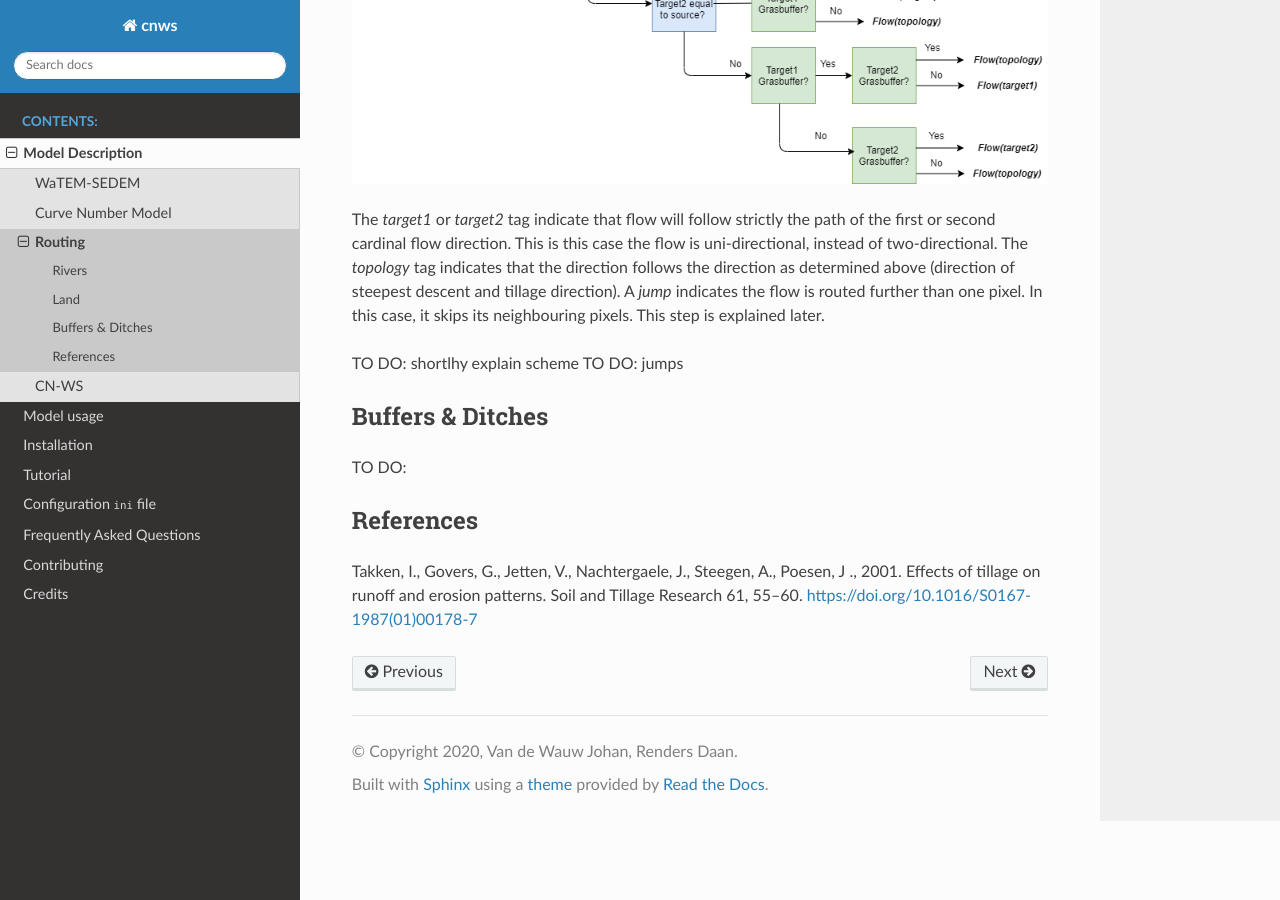
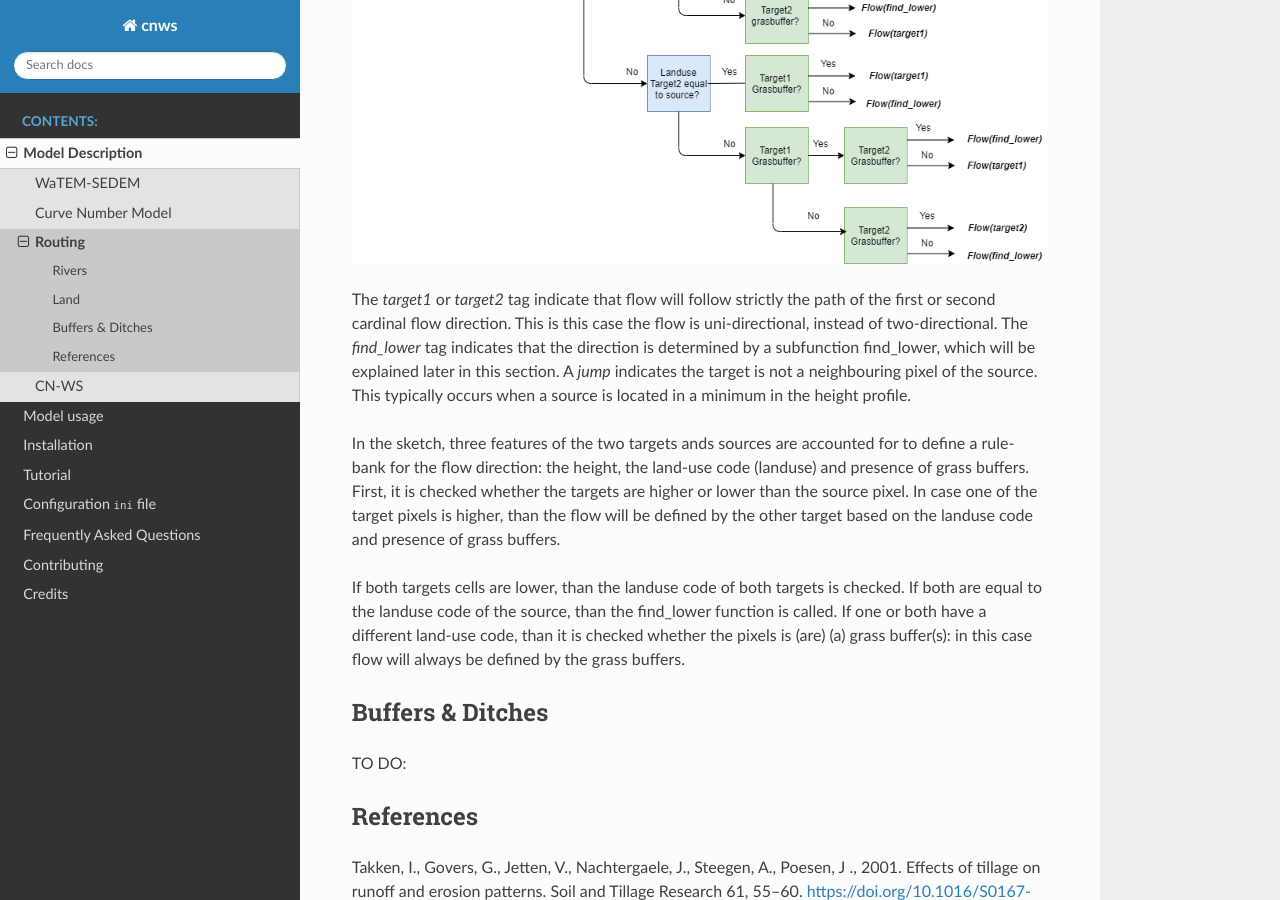
Before and after one commit to watem-sedem/watem-sedem, a Sphinx documentation site: the page built from docs/routing.rst, in a window 1280 px wide and 900 px high, scrolled down 873 px. Built offline with Sphinx 7.4.7 and the Read the Docs theme 2.0.0, drawn with Linux system fonts in a browser that asks for light colours.

Commit message:
update routing scheme + explanation scheme in docs

```diff
--- a/docs/routing.rst
+++ b/docs/routing.rst
@@ -26,16 +26,24 @@ land-use and presence of grass buffers, as shown in the scheme below:
 
 The `target1` or `target2` tag indicate that flow will follow strictly the path
 of the first or second cardinal flow direction. This is this case the flow
-is uni-directional, instead of two-directional. The `topology` tag indicates
-that the direction follows the direction as determined above (direction of
-steepest descent and tillage direction). A `jump` indicates the flow is
-routed further than one pixel. In this case, it skips its neighbouring
-pixels. This step is explained later.
+is uni-directional, instead of two-directional. The `find_lower` tag indicates
+that the direction is determined by a subfunction find_lower, which will be
+explained later in this section. A `jump` indicates the target is not a
+neighbouring pixel of the source. This typically occurs when a source
+is located in a minimum in the height profile.
 
-TO DO: shortlhy explain scheme
-TO DO: jumps
+In the sketch, three features of the two targets ands sources are accounted
+for to define a rule-bank for the flow direction: the height, the land-use
+code (landuse) and presence of grass buffers. First, it is checked whether
+the targets are higher or lower than the source pixel. In case one of the
+target pixels is higher, than the flow will be defined by the other target
+based on the landuse code and presence of grass buffers.
 
-
+If both targets cells are lower, than the landuse code of both targets is
+checked. If both are equal to the landuse code of the source, than the
+find_lower function is called. If one or both have a different land-use
+code, than it is checked whether the pixels is (are) (a) grass buffer(s): in
+this case flow will always be defined by the grass buffers.
 
 Buffers & Ditches
 =================
```
Also changed, not shown: docs/_static/png/sketch_flow_algorithm.png, 1 other file.
